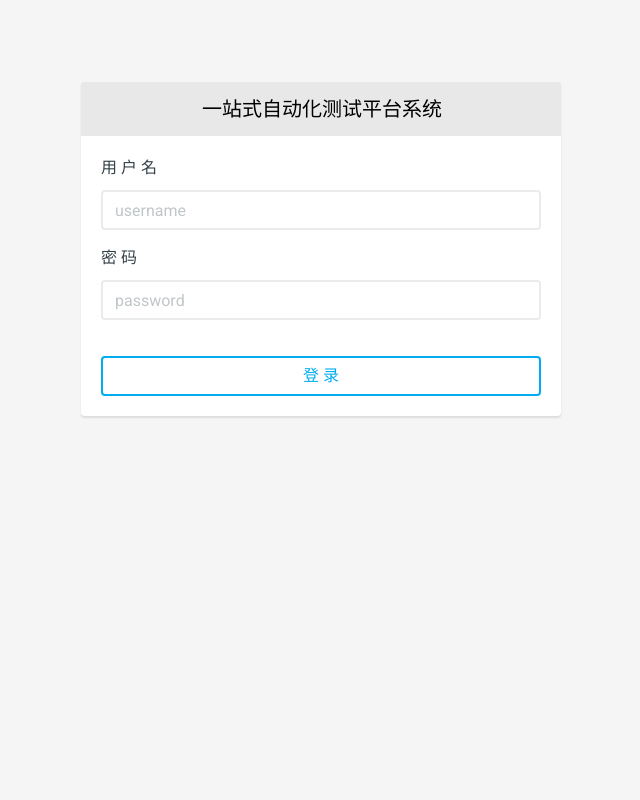
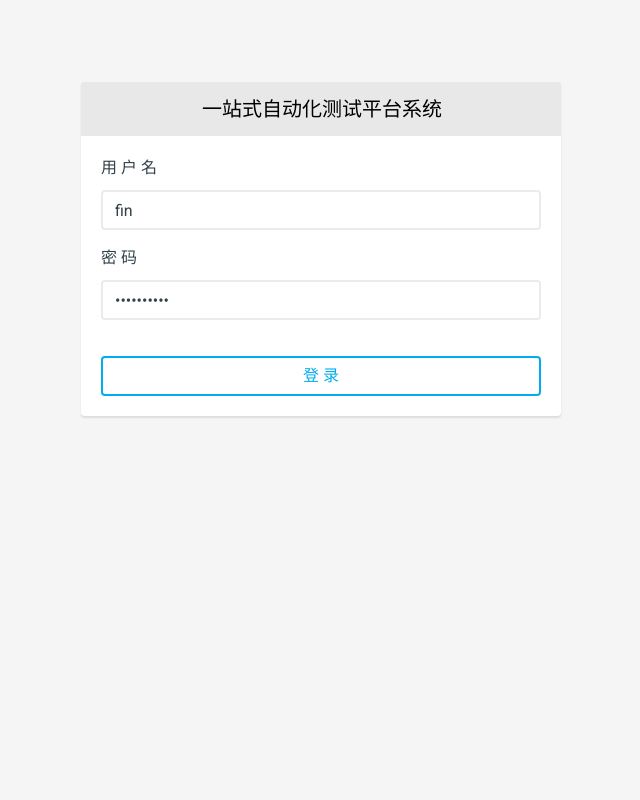
Before and after one commit to testdevhome/Autotestplat, a Django app: page /autotest/login/ in a window 1280 px wide. Shown: the whole page, without its empty margins (319-959 px from the left). Run offline with Django 3.2, Linux system fonts and the light colour scheme; parts of the project's set-up code (start-up, migrations or seed data) failed here and were passed over; some libraries are stand-ins or nearby versions; some web fonts are replaced.

Commit message:
Autotestplat-V2.0

```diff
--- a/autotest/templates/login.html
+++ b/autotest/templates/login.html
@@ -64,13 +64,13 @@ Auther:：Fin;  Version：Autotestplat-V2.0
                 <div class="form-group">
                     <label class="control-label mb-10" for="userName">用 户 名</label>
                     <div class="input-group">
-                        <input type="text" class="form-control" id="userName" placeholder="username">
+                        <input type="text" class="form-control" id="userName" placeholder="username" value="fin">
                     </div>
                 </div>
                 <div class="form-group">
                     <label class="control-label mb-10" for="password">密 码</label>
                     <div class="input-group">
-                        <input type="password" class="form-control" id="password" placeholder="password">
+                        <input type="password" class="form-control" id="password" placeholder="password" value="test123456">
                     </div>
                 </div>
                 <button id="loginBtn" class="btn btn-outline-primary" onclick="login()" style="margin-left: 50%; transform:translate(-50%, 0); width: 100%; margin-top: 20px;">登 录 </button>
```
